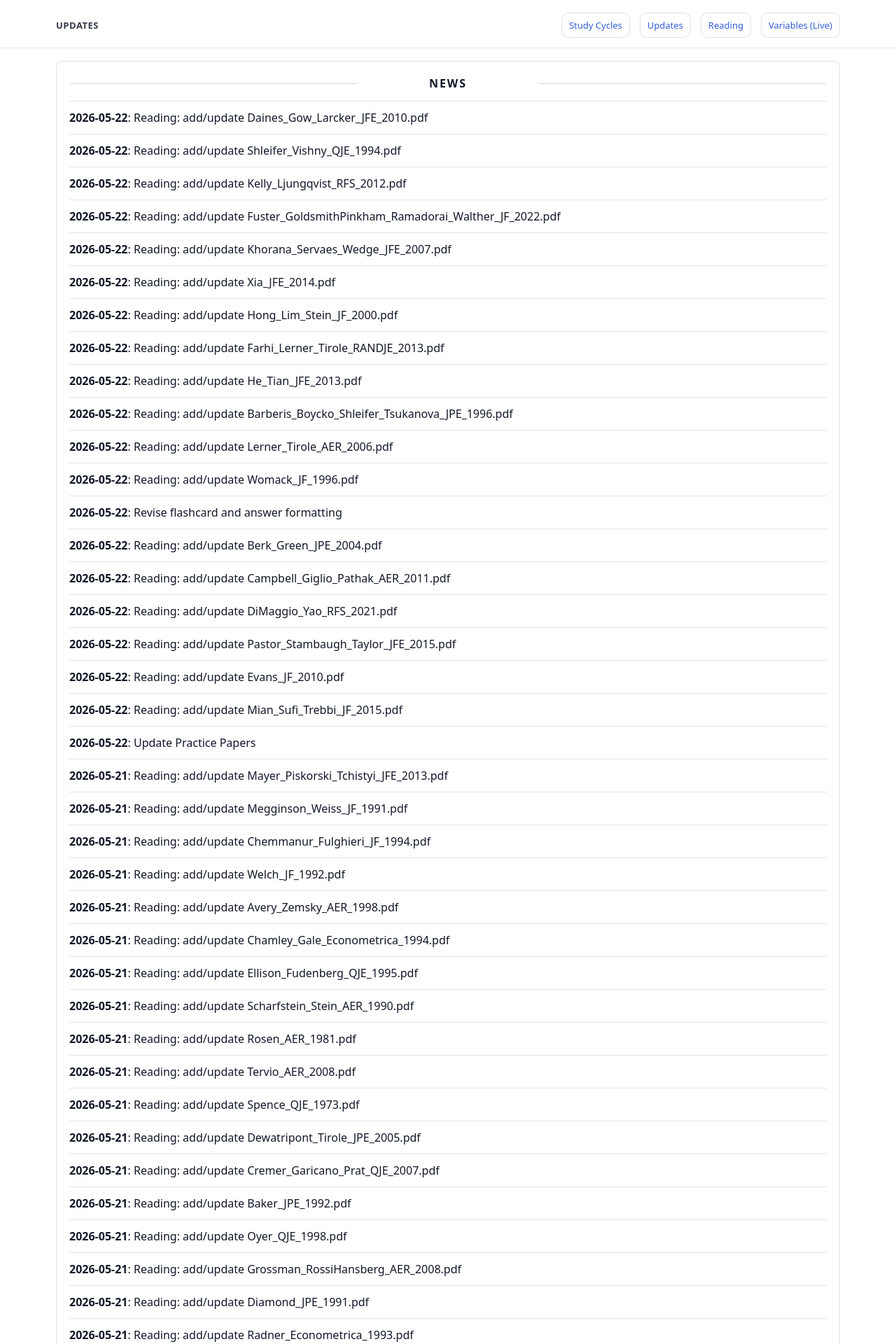
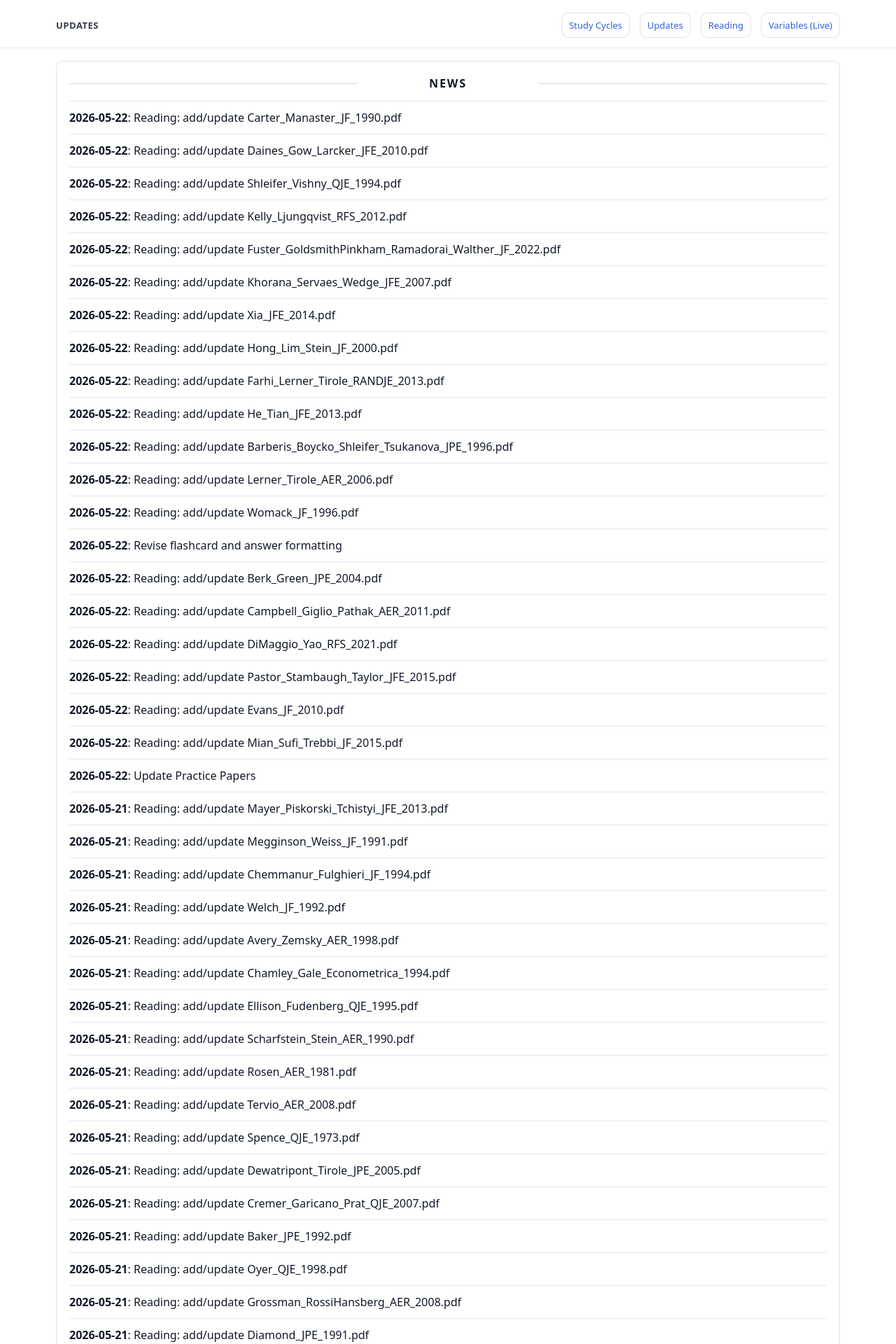
Before and after one commit to yaxinzn/study-archive, a Jekyll site: the page built from updates/index.md, in a window 1280 px wide. Shown: the top 1920 px of the page at 70% size. Built offline with Jekyll 4.4.1, drawn with Linux system fonts in a browser that asks for light colours; some of the changed text lies outside the part shown.

Commit message:
chore: update NEWS feed

```diff
--- a/_data/news.yml
+++ b/_data/news.yml
@@ -1,4 +1,7 @@
 # Auto-generated update history (sorted newest -> oldest). Do not edit manually.
+- ts: "1779445303"
+  date: "2026-05-22"
+  title: "Reading: add/update Carter_Manaster_JF_1990.pdf"
 - ts: "1779440423"
   date: "2026-05-22"
   title: "Reading: add/update Daines_Gow_Larcker_JFE_2010.pdf"
```
